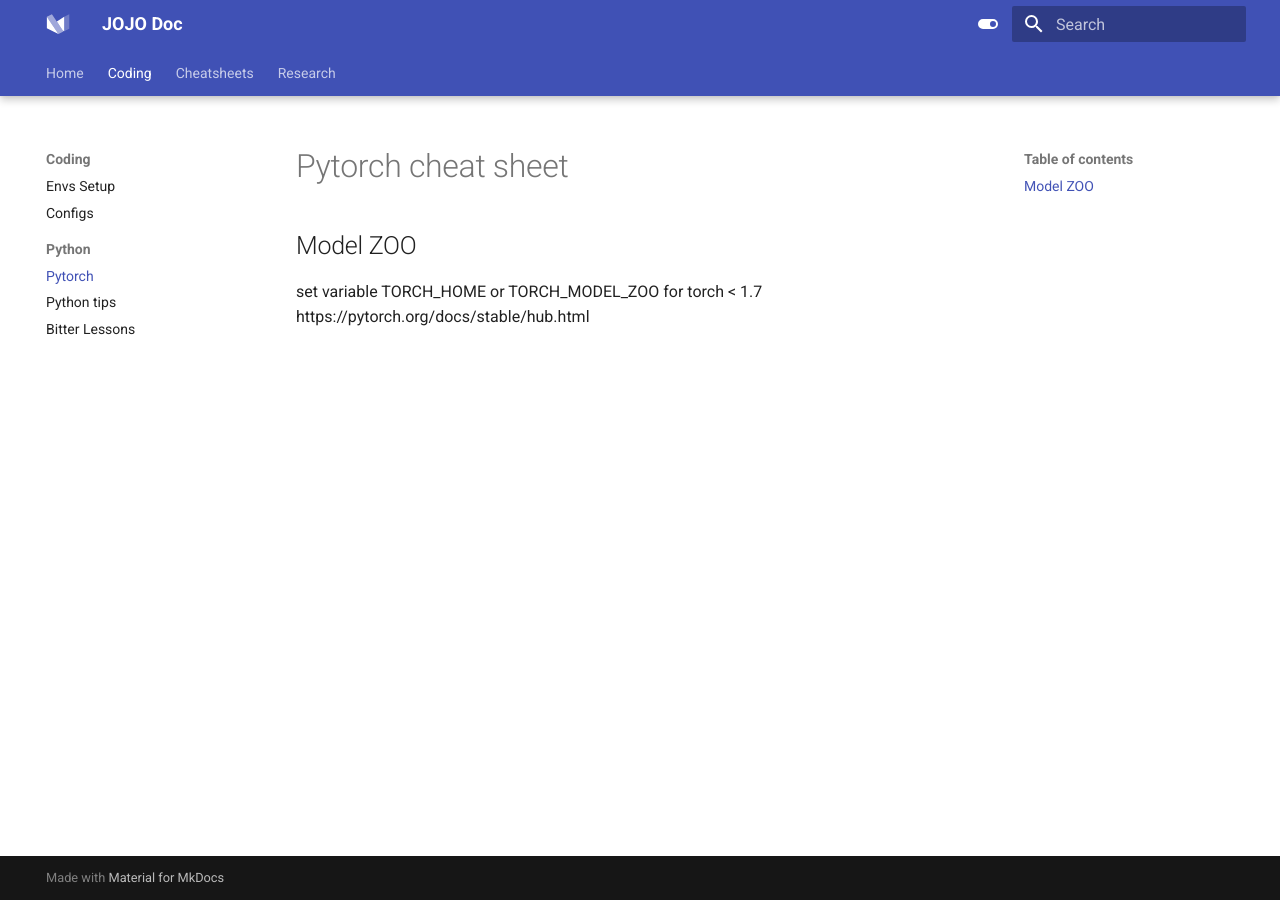
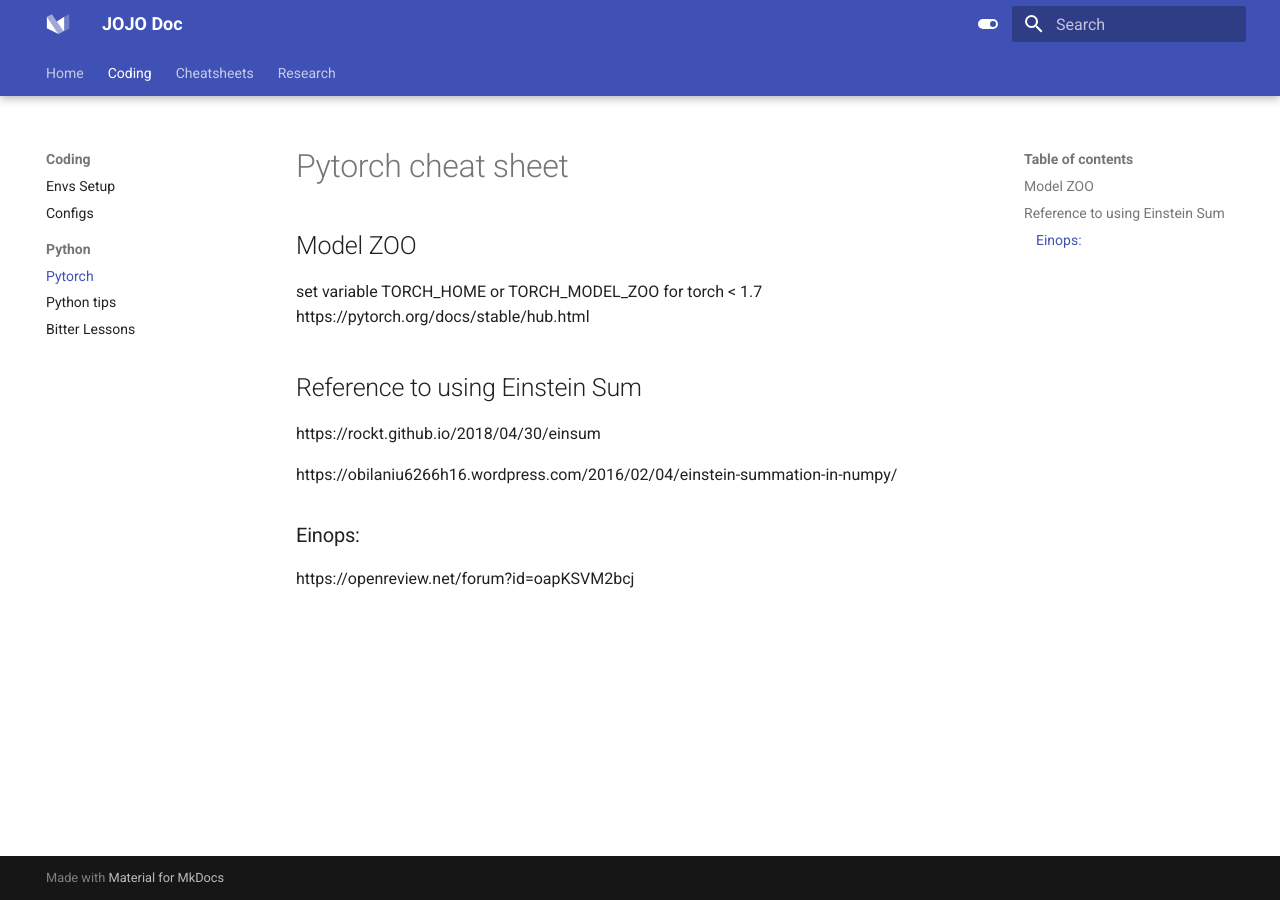
Before and after one commit to jojoml/jojodoc, an MkDocs documentation site: the page built from docs/coding/python/pytorch.md, in a window 1280 px wide. Built offline with MkDocs 1.6.1 and Material for MkDocs 9.7.7, drawn with Linux system fonts in a browser that asks for light colours.

Commit message:
Update pytorch.md

```diff
--- a/docs/coding/python/pytorch.md
+++ b/docs/coding/python/pytorch.md
@@ -3,3 +3,11 @@
 set variable TORCH_HOME
 or TORCH_MODEL_ZOO for torch < 1.7
 https://pytorch.org/docs/stable/hub.html
+
+## Reference to using Einstein Sum
+https://rockt.github.io/2018/04/30/einsum
+
+https://obilaniu6266h16.wordpress.com/2016/02/04/einstein-summation-in-numpy/
+
+### Einops:
+https://openreview.net/forum?id=oapKSVM2bcj
```
